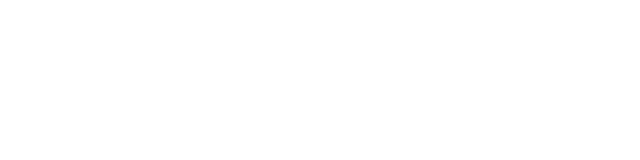
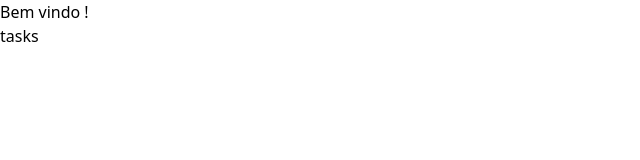
Before and after one commit to Leckller/make_ur_tasks_front_end, a React (Vite) app: page /tasks in a window 1280 px wide. Shown: the top 160 px of the page, without its empty margins (0-640 px from the left). Built offline with nearby package versions, Linux system fonts and the light colour scheme.

Commit message:
feat: context, começando nova rota, rota login parcialmente concluida

```diff
--- a/src/App.tsx
+++ b/src/App.tsx
@@ -6,7 +6,7 @@ function App() {
   return (
     <Routes>
       <Route path="/" element={ <LoginRoute /> } />
-      <Route path="/:nickName" element={ <TasksRoute /> } />
+      <Route path="/tasks" element={ <TasksRoute /> } />
     </Routes>
   );
 }
--- a/src/components/Form.tsx
+++ b/src/components/Form.tsx
@@ -1,7 +1,11 @@
-import { useState } from 'react';
+import { useContext, useState } from 'react';
+import { useNavigate } from 'react-router-dom';
+import AppContext from '../context/AppContext';
 
 function Form({ setPopUp, name }: { name: string, setPopUp: (p: string) => void }) {
   const [inputs, setInputs] = useState({ email: '', password: '', nickName: '' });
+  const { handlerNat } = useContext(AppContext);
+  const navigate = useNavigate();
 
   const handleSubmit = async (e:React.MouseEvent<HTMLButtonElement, MouseEvent>) => {
     e.preventDefault();
@@ -16,11 +20,19 @@ function Form({ setPopUp, name }: { name: string, setPopUp: (p: string) => void
       },
     });
     const response = await request.json();
-    console.log(response);
+    if (response.message) {
+      // eslint-disable-next-line no-alert
+      alert(response.message);
+    }
+    if (response.token) {
+      handlerNat('token', response.token);
+      handlerNat('nickName', inputs.nickName);
+      navigate('/tasks');
+    }
   };
 
   return (
-    <form
+    <div
       className="absolute bg-[#68D2DF] w-[70%] h-[70%] flex flex-col justify-center
       gap-5 rounded-lg text-white items-center md:w-[300px] md:h-[80%]"
       onSubmit={ (e) => e.preventDefault() }
@@ -65,13 +77,14 @@ function Form({ setPopUp, name }: { name: string, setPopUp: (p: string) => void
       )}
       <button
         onClick={ (e) => {
+          e.preventDefault();
           handleSubmit(e);
         } }
         className="bg-[#11111F] w-40 rounded-lg"
       >
         {name === 'login' ? 'LOG IN' : 'SIGN UP'}
       </button>
-    </form>
+    </div>
   );
 }
 
--- /dev/null
+++ b/src/context/AppContext.tsx
@@ -0,0 +1,13 @@
+import { createContext } from 'react';
+
+type AppType = {
+  token: string
+  nickName: string
+  handlerNat: (field: string, value: string) => void,
+  message: string,
+  setMessage: (p: string) => void
+};
+
+const AppContext = createContext({} as AppType);
+
+export default AppContext;
--- /dev/null
+++ b/src/context/AppProvider.tsx
@@ -0,0 +1,19 @@
+import { useState } from 'react';
+import AppContext from './AppContext';
+
+function AppProvider({ children }: { children: React.ReactNode }) {
+  const [nickAndToken, setNickAndToken] = useState({ nickName: '', token: '' });
+  const { token, nickName } = nickAndToken;
+  const [message, setMessage] = useState('');
+  const handlerNat = (field: string, value: string) => {
+    setNickAndToken({ ...nickAndToken, [field]: value });
+  };
+
+  return (
+    <AppContext.Provider value={ { nickName, token, handlerNat, message, setMessage } }>
+      {children}
+    </AppContext.Provider>
+  );
+}
+
+export default AppProvider;
--- a/src/main.tsx
+++ b/src/main.tsx
@@ -3,11 +3,14 @@ import React from 'react';
 import ReactDOM from 'react-dom/client';
 import App from './App.tsx';
 import './index.css';
+import AppProvider from './context/AppProvider.tsx';
 
 ReactDOM.createRoot(document.getElementById('root')!).render(
   <React.StrictMode>
-    <BrowserRouter>
-      <App />
-    </BrowserRouter>
+    <AppProvider>
+      <BrowserRouter>
+        <App />
+      </BrowserRouter>
+    </AppProvider>
   </React.StrictMode>,
 );
--- a/src/routes/LoginRoute.tsx
+++ b/src/routes/LoginRoute.tsx
@@ -1,4 +1,4 @@
-import { useEffect, useState } from 'react';
+import { useState } from 'react';
 import Form from '../components/Form';
 import image from '../public/makeUrTasks.png';
 
@@ -6,14 +6,10 @@ function LoginRoute() {
   const [popup, setPopup] = useState<{ cadastro: boolean, login: boolean }>(
     { cadastro: false, login: false },
   );
-
-  useEffect(() => {
-
-  }, []);
-
   const handlePopUp = (field: string) => {
     setPopup({ ...popup, [field]: field === 'login' ? !popup.login : !popup.cadastro });
   };
+
   return (
     <div className="h-screen w-screen flex flex-col bg-[#11111F]">
 
--- a/src/routes/TasksRoute.tsx
+++ b/src/routes/TasksRoute.tsx
@@ -1,6 +1,17 @@
+import { useContext } from 'react';
+import AppContext from '../context/AppContext';
+
 function TasksRoute() {
+  const { nickName, token } = useContext(AppContext);
   return (
-    <div />
+    <div className="bg-[#C6CBC9]">
+      <header>
+        {`Bem vindo ${nickName}!`}
+      </header>
+      <main>
+        tasks
+      </main>
+    </div>
   );
 }
 
```
Also changed, not shown: src/components/Header.tsx (deleted, +0 -9 lines).
